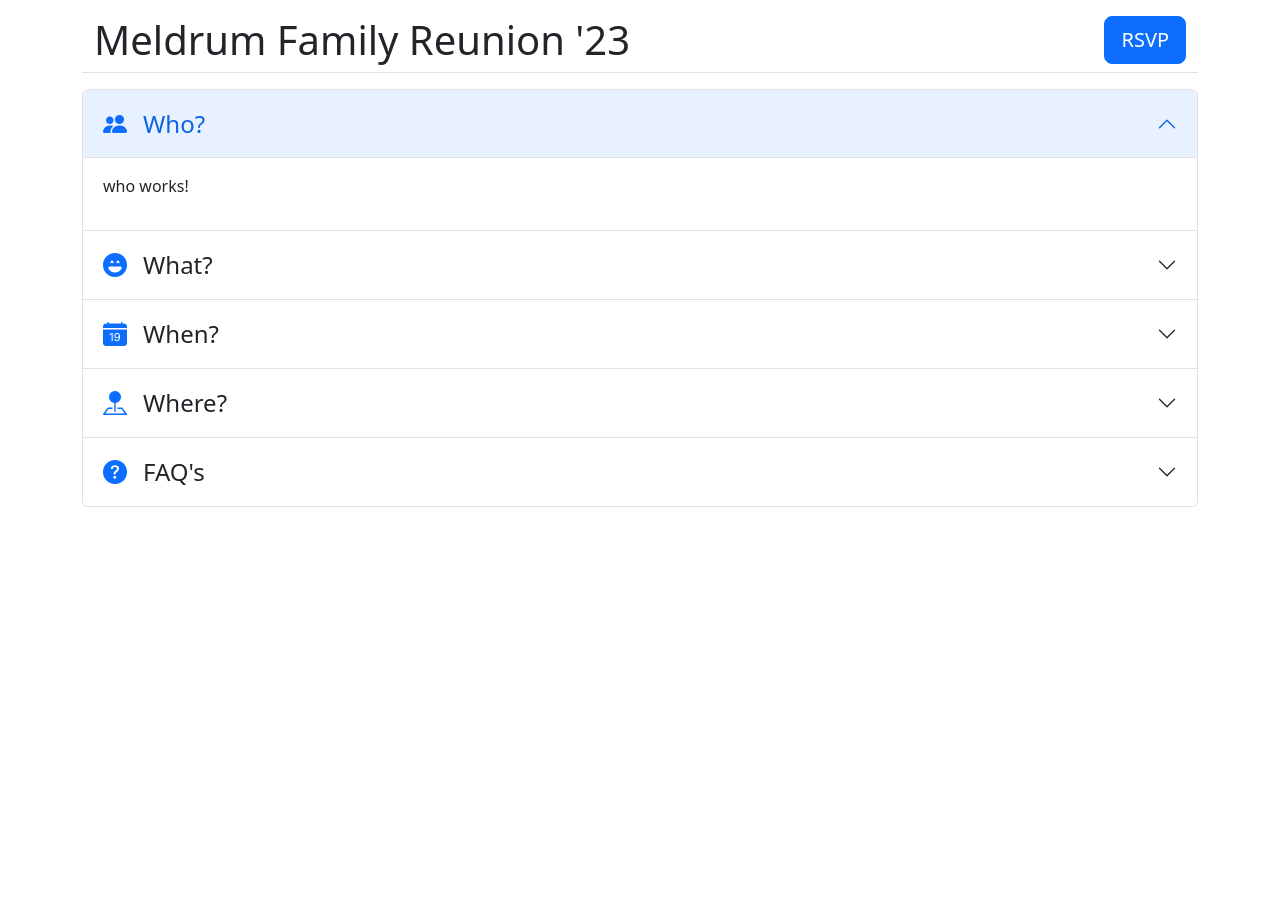
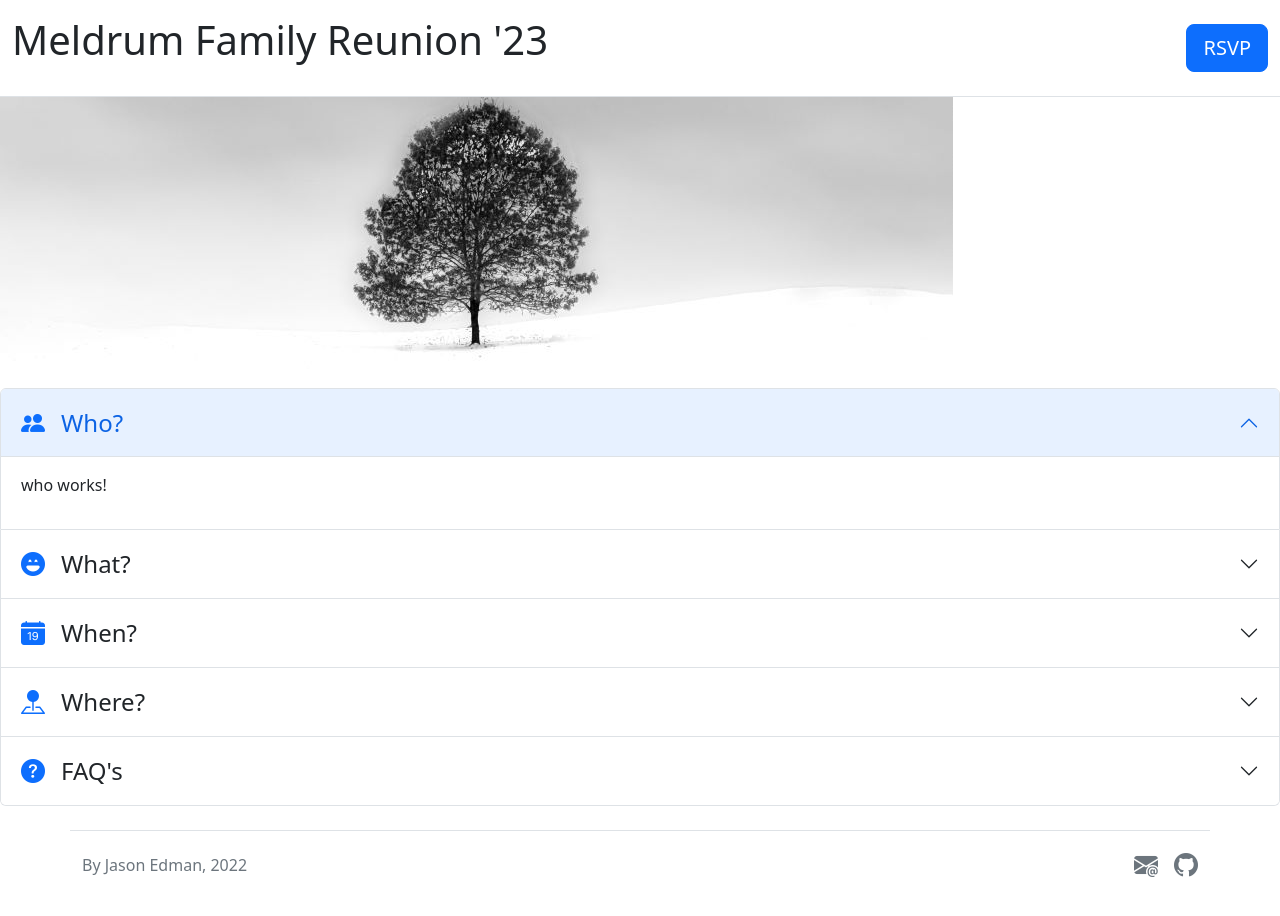
Before and after one commit to jpe0824/Reunion-App, an Angular app in the folder ui/Angular/: page / in a window 1280 px wide. Shown: the top 916 px of the page. Before the commit the page ends 800 px from the top, so only its background shows below. Built offline with nearby package versions, Linux system fonts and the light colour scheme.

Commit message:
added style components and picture

```diff
--- a/ui/Angular/src/app/app.component.html
+++ b/ui/Angular/src/app/app.component.html
@@ -1,12 +1,14 @@
-<div class="container mt-3">
+<div>
   <div class="page-header container-fluid border-bottom sticky-top">
     <div class="row">
-      <h1 class="col">Meldrum Family Reunion '23</h1>
+      <h1 class="col mt-3">Meldrum Family Reunion '23</h1>
       <div class="col-auto">
-        <app-rsvp class="float-end"></app-rsvp>
+        <app-rsvp class="float-end mt-4 mb-4"></app-rsvp>
       </div>
     </div>
   </div>
+
+  <img src="../assets/pexels-todd-trapani-3593865.jpg" class="img-fluid" alt="tree.jpg">
 
   <div class="mt-3 rounded">
     <ngb-accordion #acc="ngbAccordion" activeIds="ngb-panel-0">
@@ -68,3 +70,20 @@
     </ngb-accordion>
   </div>
 </div>
+<footer class="container d-flex flex-wrap justify-content-between align-items-center py-3 my-4 border-top">
+  <div class="col-md-4 d-flex align-items-center">
+    <span class="mb-3 mb-md-0 text-muted">By Jason Edman, 2022</span>
+  </div>
+  <ul class="nav col-md-4 justify-content-end list-unstyled d-flex">
+    <li class="ms-3">
+      <a href="mailto:jason.e24@gmail.com" class="text-muted">
+        <i class="bi bi-envelope-at-fill"></i>
+      </a>
+    </li>
+    <li class="ms-3">
+      <a href="https://github.com/jpe0824" class="text-muted">
+        <i class="bi bi-github"></i>
+      </a>
+    </li>
+  </ul>
+</footer>
--- a/ui/Angular/src/app/app.component.scss
+++ b/ui/Angular/src/app/app.component.scss
@@ -4,7 +4,7 @@
   flex-direction: column;
 }
 
-.page-header {
+.row {
   background-color: white;
 }
 
@@ -12,3 +12,14 @@
   font-size: x-large;
   font-weight:400;
 }
+
+img {
+  max-height: auto;
+  max-width: 100%;
+}
+
+footer {
+  i {
+    font-size: x-large;
+  }
+}
```
Also changed, not shown: ui/Angular/src/assets/pexels-todd-trapani-3593865.jpg (added).
